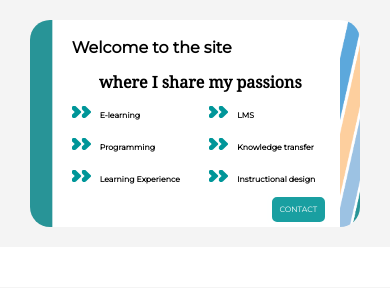
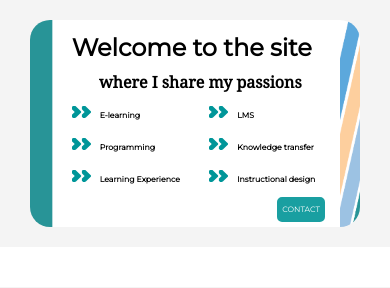
Before and after one commit to mperezal/traini, a PHP site: page / in a window 390 px wide. Shown: the part 100-388 px from the top of the page. Run offline with PHP 8.4, Linux system fonts and the light colour scheme.

Commit message:
Guiones y mejora de boton

```diff
--- a/styles/contact.css
+++ b/styles/contact.css
@@ -8,6 +8,7 @@ body {
 }
 h3{
     padding: 0 2em;
+    padding-bottom: 40px;
 }
 .fondo{
     background-image: url(/images/contact/contact.jpg);
--- a/styles/home.css
+++ b/styles/home.css
@@ -92,21 +92,13 @@ font-size: 2em;
   background-repeat:no-repeat;
 
 }
-
-
-
-
-
 /*BOTÓN DE CONTACTO*/
 
 .contacto {
   display: grid;
-  grid-template-columns: 1.7fr 0.3fr; /* Divide en dos columnas de igual ancho */
+  grid-template-columns: 1.7fr 0.3fr;
 }
-
-
 .boton-contact{
-  margin: 30%;
   text-decoration: none;
   color: #ffffff;
   border: 5px solid rgb(254, 255, 255);
@@ -114,7 +106,8 @@ font-size: 2em;
   border-radius: 10px;
   transition: all 0.4s;
   text-align: center;
-  margin: 0.8vw;
+  margin: 15px;
+  margin-bottom: 0px;
 }
 .boton-contact a{
   text-decoration: none;
@@ -211,7 +204,7 @@ display: none;
 }
 
 #contenidos-cartel h1 {
-  font-size: 1em;
+  font-size: 1.5em;
   margin-left: 3vw;
   }
   #contenidos-cartel h2 {
@@ -272,8 +265,8 @@ grid-template-rows: 3vh;
   border-radius: 10px;
   transition: all 0.4s;
   text-align: center;
-  padding-left: 2vw;
-  padding-right: 2vw;
+  padding-left: 5px;
+  padding-right: 5px;
   padding-top: -8px;
   padding-bottom: -8px;
   margin: 0;
```
